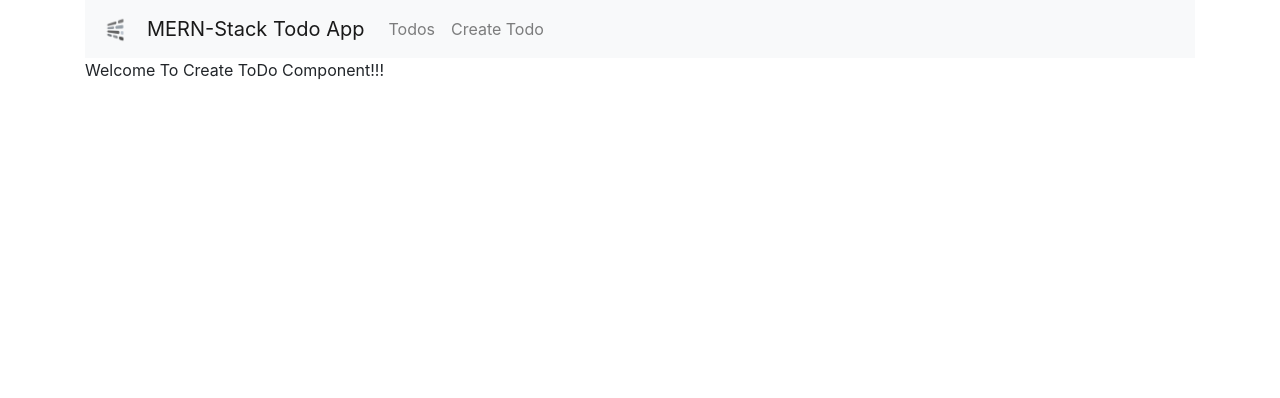
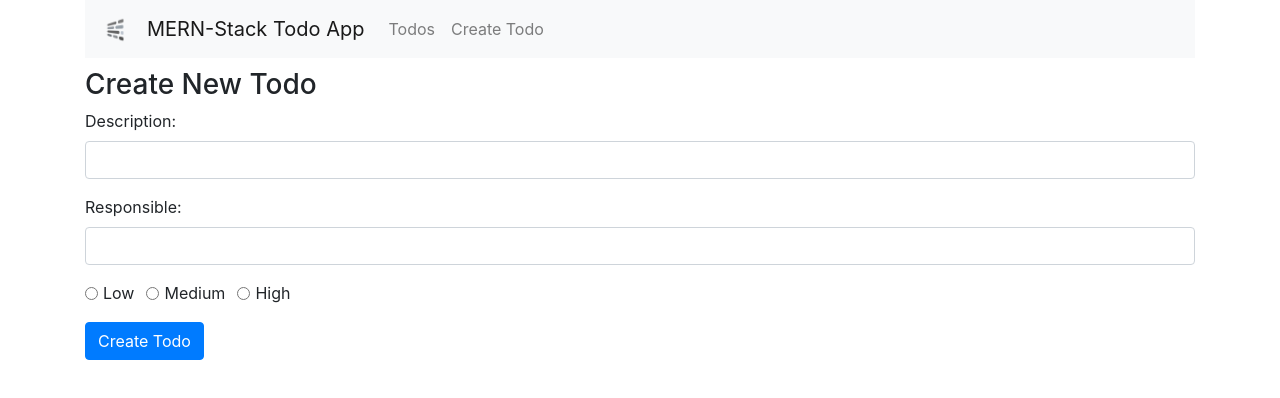
Before and after one commit to rohanJa/ToBeDone, a React (Create React App) app: page /create in a window 1280 px wide. Shown: the top 398 px of the page. Built offline with nearby package versions, Linux system fonts and the light colour scheme.

Commit message:
Implemented Create ToDo List without integrating database

```diff
--- a/src/components/CreateTodo/index.js
+++ b/src/components/CreateTodo/index.js
@@ -2,11 +2,123 @@
 
 export default class CreateTodo extends Component{
 
+    constructor(props){
+        super(props);
+
+        this.state={
+            todo_description: '',
+            todo_responsible: '',
+            todo_priority: '',
+            todo_completed: false,
+        }
+
+        this.todo_responsible = this.onChangeTodoResponsible.bind(this)
+        this.todo_description = this.onChangeTodoDescription.bind(this)
+        this.todo_priority = this.onChangeTodoPriority.bind(this)
+        this.onSubmit = this.onSubmit.bind(this)
+
+    }
+
+    onChangeTodoDescription= (e) => {
+        this.setState({
+            todo_description:e.target.value
+        });
+    }
+
+    onChangeTodoResponsible= (e) =>{
+        this.setState({
+            todo_responsible:e.target.value
+        });
+    }
+
+    onChangeTodoPriority= (e) =>{
+        this.setState({
+            todo_priority:e.target.value
+        });
+    }
+
+    onSubmit(e){
+        e.preventDefault();
+
+        console.log(`Form Submitted`);
+        console.log(`Description : ${this.state.todo_description}`)
+        console.log(`Responsible : ${this.state.todo_responsible}`)
+        console.log(`Completed : ${this.state.todo_completed}`)
+        console.log(`Priority : ${this.state.todo_priority}`)
+
+        this.state={
+            todo_description: '',
+            todo_responsible: '',
+            todo_priority: '',
+            todo_completed: false,
+        }
+    }
+
     render(){
         return(
-            <div>
-                <p>Welcome To Create ToDo Component!!!</p>
+
+            <div style={{marginTop: 10}}>
+                <h3>Create New Todo</h3>
+                <form onSubmit={this.onSubmit}>
+                    <div className="form-group">
+                        <label>Description: </label>
+                        <input  type="text"
+                                className="form-control"
+                                value={this.state.todo_description}
+                                onChange={this.onChangeTodoDescription}
+                                />
+                    </div>
+                    <div className="form-group">
+                        <label>Responsible: </label>
+                        <input
+                                type="text"
+                                className="form-control"
+                                value={this.state.todo_responsible}
+                                onChange={this.onChangeTodoResponsible}
+                                />
+                    </div>
+                    <div className="form-group">
+                        <div className="form-check form-check-inline">
+                            <input  className="form-check-input"
+                                    type="radio"
+                                    name="priorityOptions"
+                                    id="priorityLow"
+                                    value="Low"
+                                    checked={this.state.todo_priority==='Low'}
+                                    onChange={this.onChangeTodoPriority}
+                                    />
+                            <label className="form-check-label">Low</label>
+                        </div>
+                        <div className="form-check form-check-inline">
+                            <input  className="form-check-input"
+                                    type="radio"
+                                    name="priorityOptions"
+                                    id="priorityMedium"
+                                    value="Medium"
+                                    checked={this.state.todo_priority==='Medium'}
+                                    onChange={this.onChangeTodoPriority}
+                                    />
+                            <label className="form-check-label">Medium</label>
+                        </div>
+                        <div className="form-check form-check-inline">
+                            <input  className="form-check-input"
+                                    type="radio"
+                                    name="priorityOptions"
+                                    id="priorityHigh"
+                                    value="High"
+                                    checked={this.state.todo_priority==='High'}
+                                    onChange={this.onChangeTodoPriority}
+                                    />
+                            <label className="form-check-label">High</label>
+                        </div>
+                    </div>
+
+                    <div className="form-group">
+                        <input type="submit" value="Create Todo" className="btn btn-primary" />
+                    </div>
+                </form>
             </div>
+
         )
     }
 }
```
